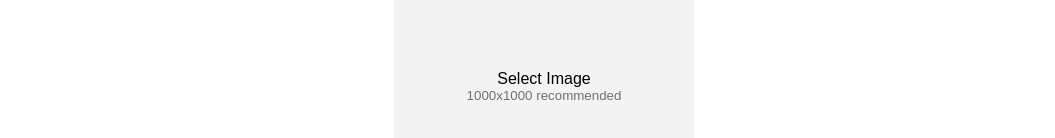
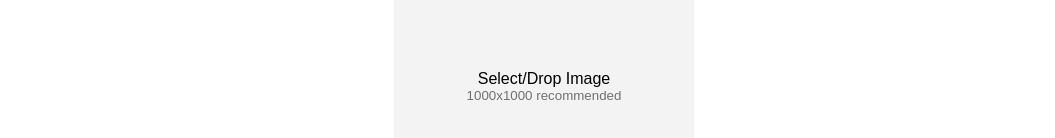
Before and after one commit to elishaking/android_ios_image_assets_generator, a React (Create React App) app: page / in a window 1280 px wide. Shown: the part 170-308 px from the top of the page, without its empty margins (96-1151 px from the left). Built offline with nearby package versions, Linux system fonts and the light colour scheme.

Commit message:
dropzone events

```diff
--- a/src/components/routes/Home.js
+++ b/src/components/routes/Home.js
@@ -1,3 +1,4 @@
+//@ts-check
 import React, { Component } from 'react';
 import Dropzone from 'react-dropzone';
 import './Home.scss';
@@ -5,6 +6,26 @@ import './Home.scss';
 import NavBar from '../NavBar';
 
 export default class Home extends Component {
+  state = {
+    dropText: "Select/Drop Image"
+  };
+
+  /**
+   * @param {File[]} files
+   * @param {import('react-dropzone').DropEvent} event
+   */
+  dropped = (files, event) => {
+    console.log(files);
+  };
+
+  dragEnter = () => {
+    this.setState({ dropText: "Drop Image" });
+  };
+
+  dragLeave = () => {
+    this.setState({ dropText: "Select/Drop Image" });
+  };
+
   render() {
     return (
       <div id="home">
@@ -12,13 +33,16 @@ export default class Home extends Component {
 
         <div className="main">
           <div className="drop-container">
-            <Dropzone>
+            <Dropzone
+              onDropAccepted={this.dropped}
+              onDragEnter={this.dragEnter}
+              onDragLeave={this.dragLeave} >
               {
                 ({ getRootProps, getInputProps }) => (
                   <div {...getRootProps()} className="select">
                     <input {...getInputProps()} />
 
-                    <p>Select Image</p>
+                    <p>{this.state.dropText}</p>
                     <small>1000x1000 recommended</small>
                   </div>
                 )
```
